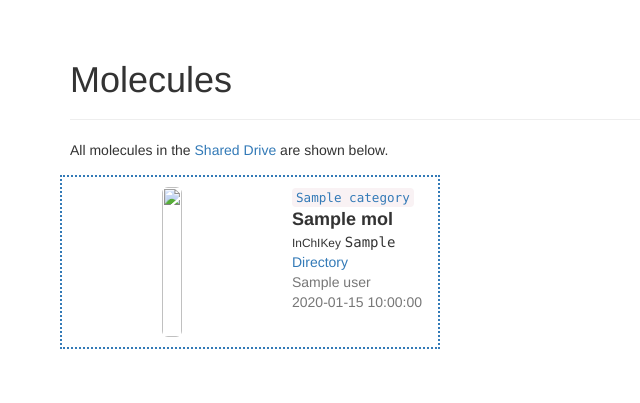
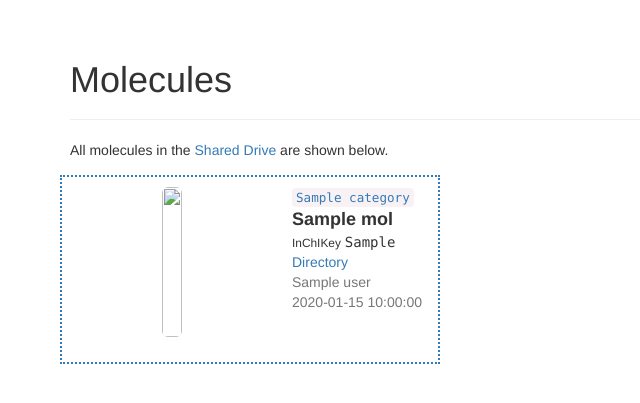
Before and after one commit to gem-net/chemsearch, a Flask app: template src/chemsearch/app/templates/index.html in a window 1280 px wide. Shown: the part 52-455 px from the top of the page, without its empty margins (0-640 px from the left). Run offline with Flask 2, Linux system fonts and the light colour scheme; the template is opened without the code that fills it: most values are stand-ins (such as "Sample title", 1, 10 or a date in 2020); parts of the project's set-up code (start-up, migrations or seed data) failed here and were passed over; some libraries are stand-ins or nearby versions.

Commit message:
Standardize molecule height with overflow scroll.

```diff
--- a/src/chemsearch/app/static/styles.css
+++ b/src/chemsearch/app/static/styles.css
@@ -30,6 +30,9 @@
     /*margin: 20px;*/
     border: 2px dotted #337ab7;
     padding: 10px;
+    min-height: 189px;
+    max-height: 189px;
+    overflow: scroll;
 }
 
 .mol-thumb-box {
```
